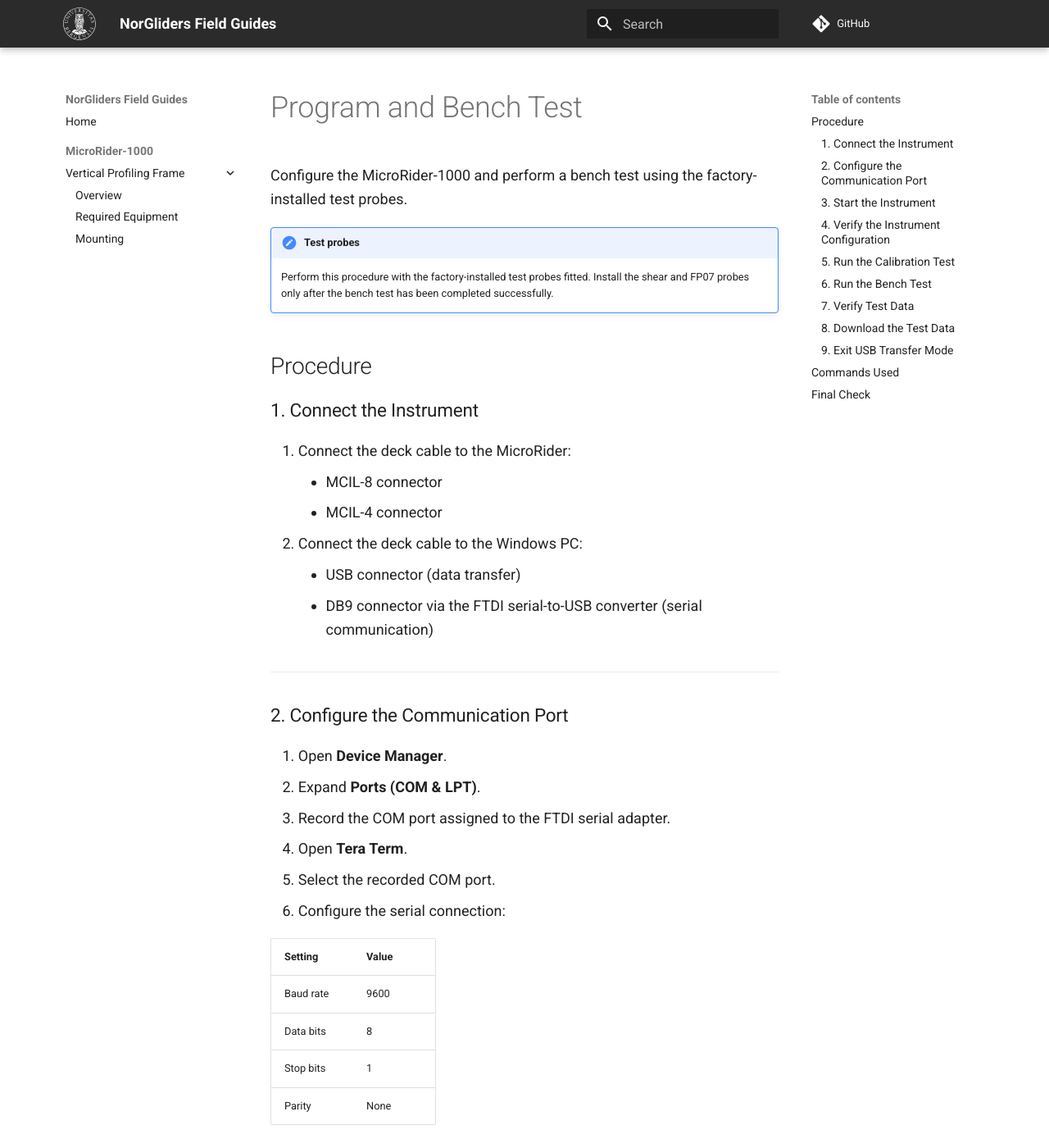
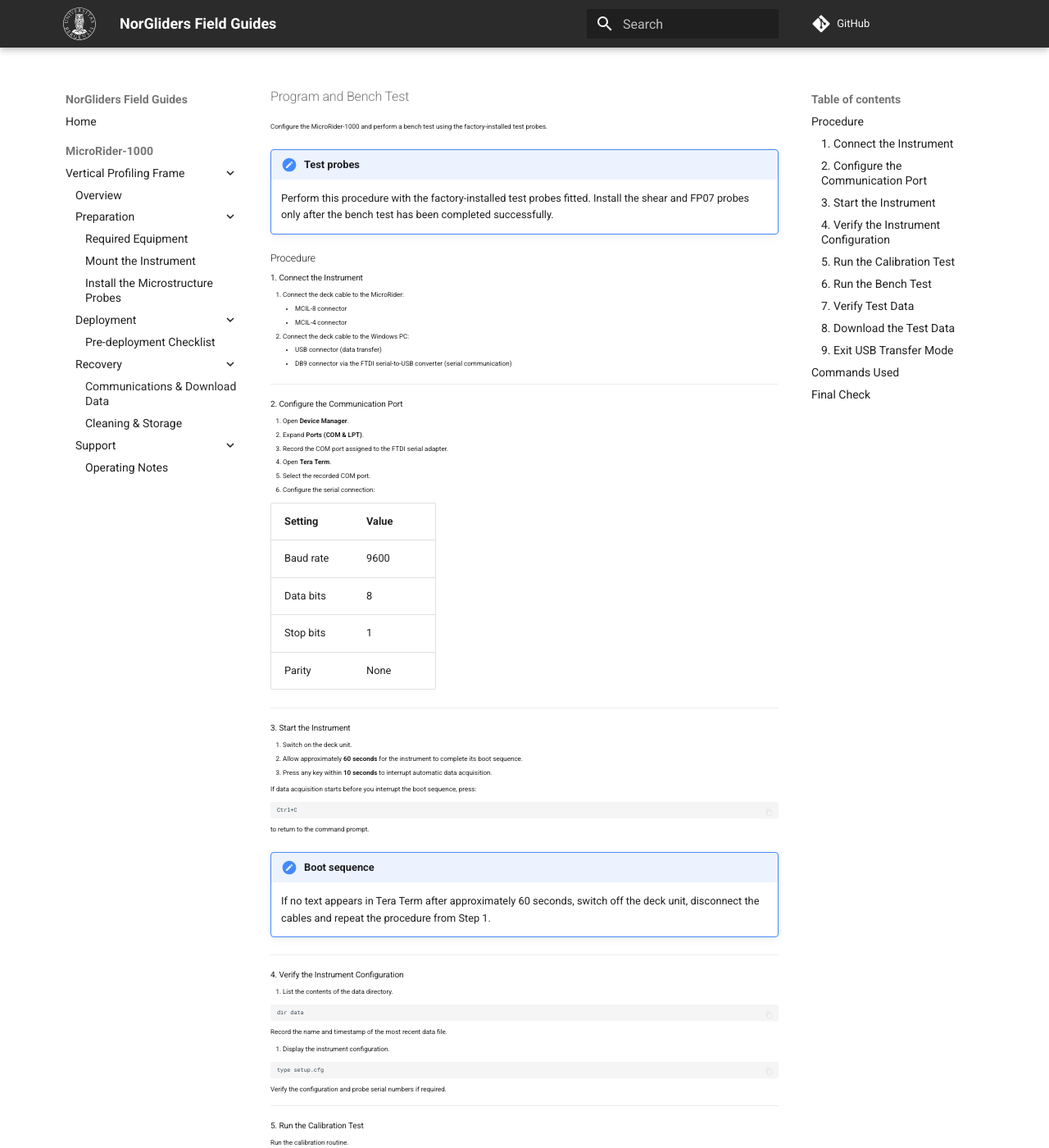
Before and after one commit to NorGliders/field-guides, an MkDocs documentation site: the page built from docs/microrider-1000/vertical-profiling-frame/comms.md, in a window 1280 px wide and 1400 px high. Shown: the whole window at 82% size. Built offline with MkDocs 1.6.1 and Material for MkDocs 9.7.7, drawn with Linux system fonts in a browser that asks for light colours; comment, search, counter and statistics services are not loaded.

Commit message:
Edits to mkdocs

```diff
--- a/docs/stylesheets/extra.css
+++ b/docs/stylesheets/extra.css
@@ -12,7 +12,7 @@
 }
 
 .md-typeset {
-    font-size: 0.9rem;
+    font-size: 0.4rem;
 }
 
 
--- a/mkdocs.yml
+++ b/mkdocs.yml
@@ -51,5 +51,18 @@ nav:
   - MicroRider-1000:
       - Vertical Profiling Frame:
           - Overview: microrider-1000/vertical-profiling-frame/index.md
-          - Required Equipment: microrider-1000/vertical-profiling-frame/required-equipment.md
-          - Mounting: microrider-1000/vertical-profiling-frame/mounting.md
+
+          - Preparation:
+              - Required Equipment: microrider-1000/vertical-profiling-frame/required-equipment.md
+              - Mount the Instrument: microrider-1000/vertical-profiling-frame/mounting.md
+              - Install the Microstructure Probes: microrider-1000/vertical-profiling-frame/install-probes.md
+
+          - Deployment:
+              - Pre-deployment Checklist: microrider-1000/vertical-profiling-frame/pre-deployment-checklist.md
+
+          - Recovery:
+              - Communications & Download Data: microrider-1000/vertical-profiling-frame/comms.md
+              - Cleaning & Storage: microrider-1000/vertical-profiling-frame/storage.md
+
+          - Support:
+              - Operating Notes: microrider-1000/vertical-profiling-frame/operational.md
```
Also changed, not shown: docs/microrider-1000/vertical-profiling-frame/index.md (+1 -14 lines).
